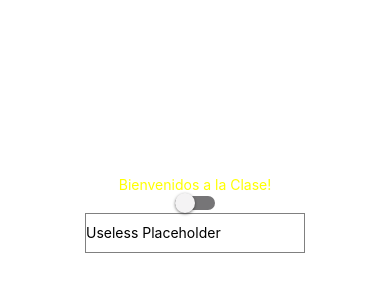
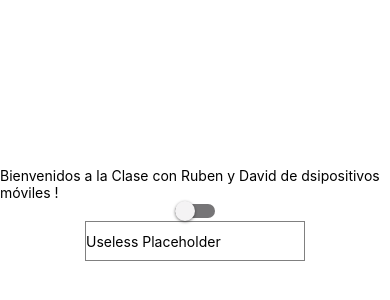
Before and after one commit to Iturriaga10/S3ReactNativeRoots, a React Native app: screen / in a window 390 px wide. Shown: the part 208-508 px from the top of the page. Built offline with nearby package versions, Linux system fonts and the light colour scheme.

Commit message:
Embedding Function

```diff
--- a/App.js
+++ b/App.js
@@ -12,7 +12,7 @@ export default function App() {
 
   return (
     <View style={styles.container}>
-      <Greetings />
+      <Greetings someText ="con Ruben y David "/>
       <Switch
         trackColor={{ false: '#767577', true: '#81b0ff' }}
         thumbColor={isEnabled ? '#f5dd4b' : '#f4f3f4'}
@@ -29,14 +29,13 @@ export default function App() {
   );
 }
 
-const Greetings = () => {
-  var textColor = styles.textColorRed;
-  if (true) {
-    var textColor = styles.textColorYellow;
-  }
+function AddingText(someText){
+  return someText + 'de dsipositivos móviles';
+}
 
+const Greetings = (props) => {
   return(
-  <Text style={textColor}>Bienvenidos a la Clase!</Text>
+  <Text >Bienvenidos a la Clase {AddingText(props.someText)} !</Text>
   );
 }
 
@@ -50,7 +49,4 @@ const styles = StyleSheet.create({
   textColorRed:{
     color: '#FF0000',
   },
-  textColorYellow:{
-    color: '#FFFF00',
-  },
 });
```
